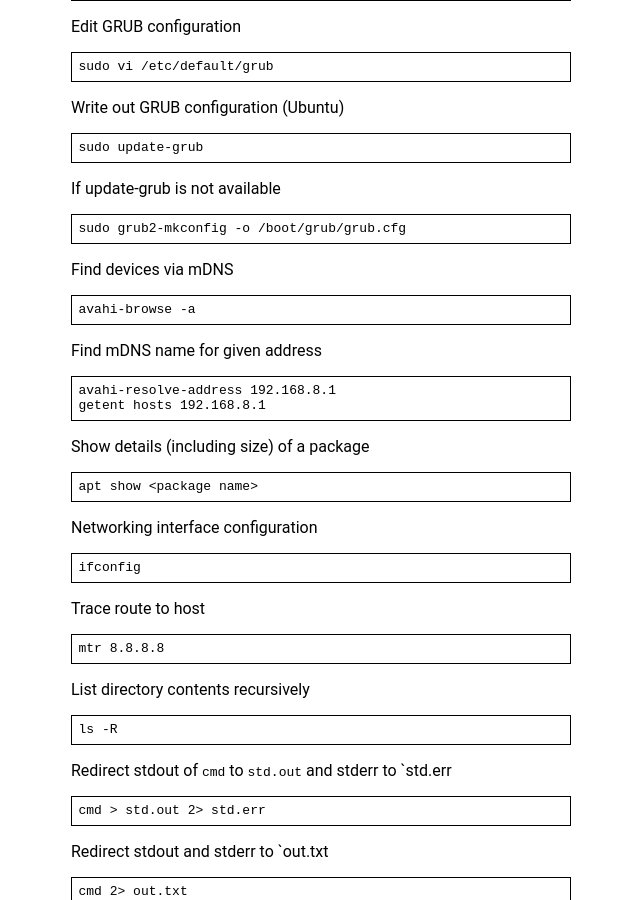
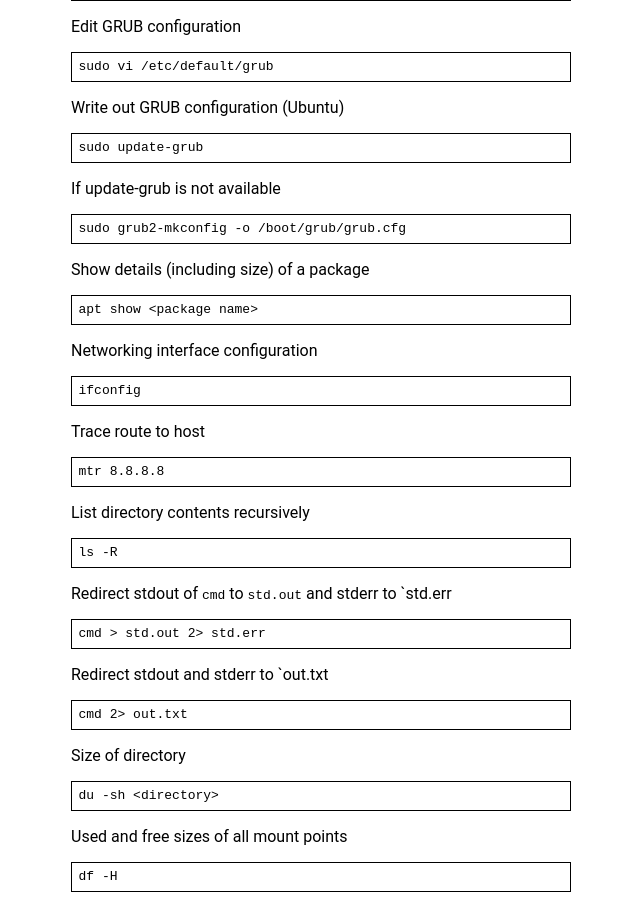
Before and after one commit to kghose/kghose.github.io, a Jekyll site: the page built from linux-tips/linux_command_reference.md, in a window 1280 px wide and 900 px high, scrolled down 2487 px. Shown: the whole window, without its empty margins (319-959 px from the left). Built offline with Jekyll 4.4.1, drawn with Linux system fonts in a browser that asks for light colours; our own code applies the rules of GitHub Pages for plain Markdown files.

````diff
--- a/linux-tips/linux_command_reference.md
+++ b/linux-tips/linux_command_reference.md
@@ -177,19 +177,6 @@ If update-grub is not available
 sudo grub2-mkconfig -o /boot/grub/grub.cfg
 ```
 
-
-Find devices via mDNS
-```
-avahi-browse -a
-```
-
-
-Find mDNS name for given address
-```
-avahi-resolve-address 192.168.8.1
-getent hosts 192.168.8.1
-```
-
 Show details (including size) of a package
 ```
 apt show <package name>
````
Also changed, not shown: linux-tips/README.md (+14 -0 lines).
